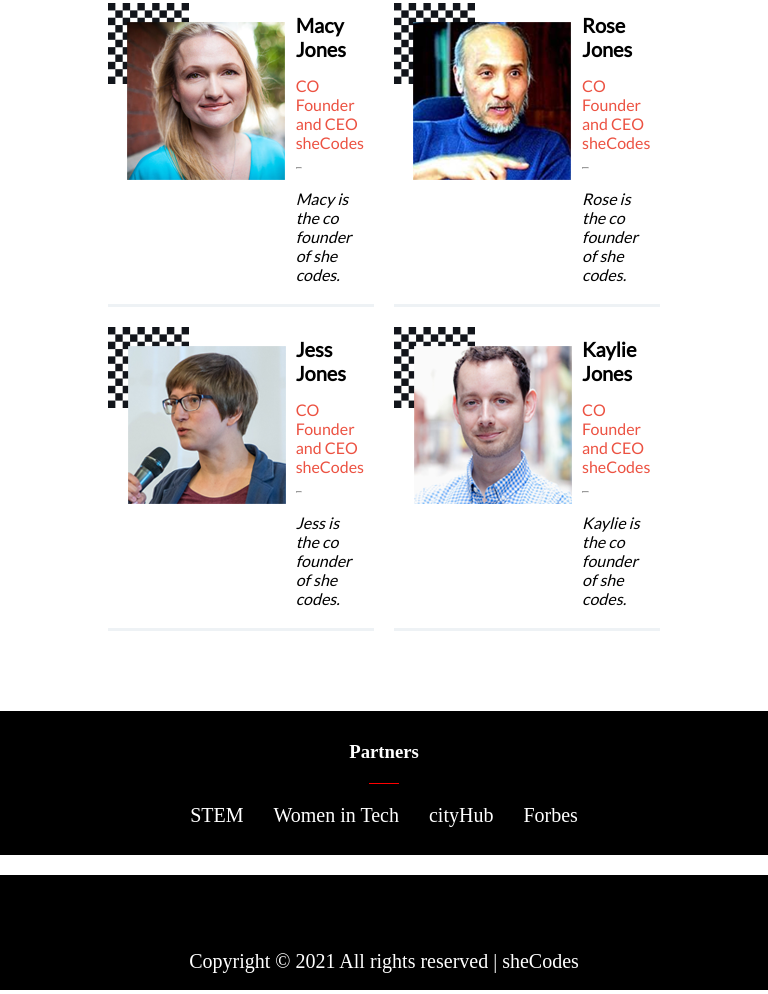
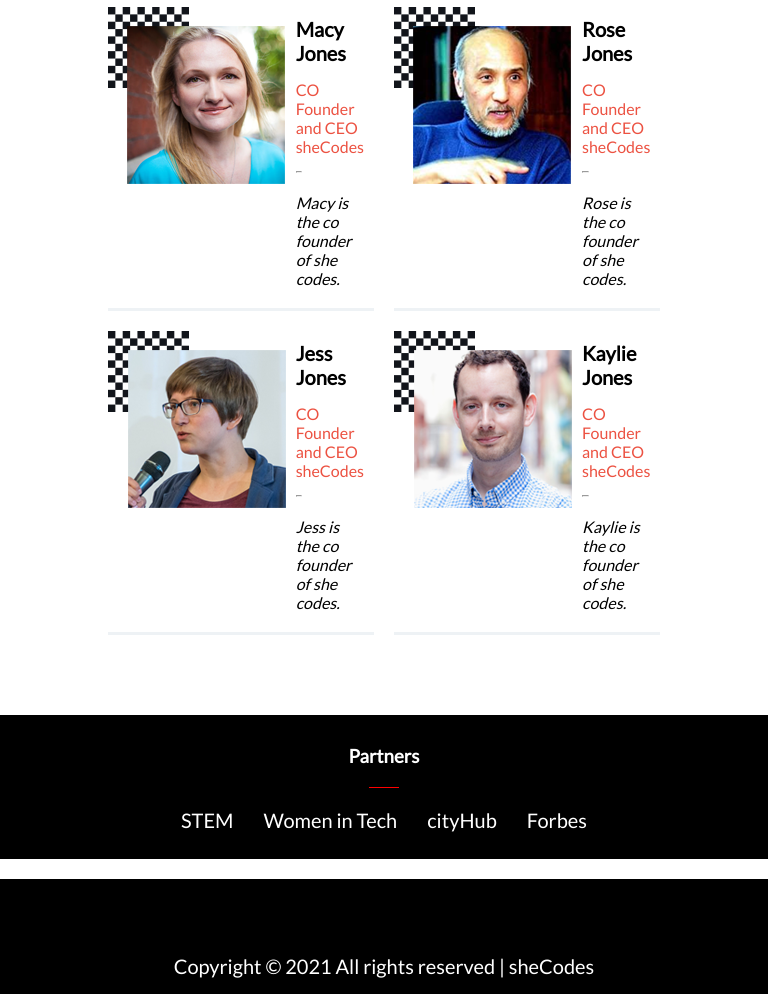
Before and after one commit to iLynette/sheCodes-capstone, a website: page index.html in a window 768 px wide. Shown: the part 1642-2636 px from the top of the page. Drawn offline with Linux system fonts and the light colour scheme; a web font is replaced by a local one.

Commit message:
Add font family to required sections

```diff
--- a/main.css
+++ b/main.css
@@ -169,6 +169,7 @@ li {
     justify-content: center;
     align-items: center;
     padding-bottom: 10px;
+    font-family: "Lato", sans-serif;
   }
 
   .whiteLine {
@@ -178,6 +179,7 @@ li {
   .main h3 {
     color: #fff;
     padding-bottom: 10px;
+    font-family: "Lato", sans-serif;
   }
 
   .one {
@@ -239,6 +241,7 @@ li {
     justify-content: center;
     align-items: center;
     padding: 20px;
+    font-family: "Lato", sans-serif;
   }
 
   .guest {
@@ -397,6 +400,7 @@ li {
     flex-direction: column;
     margin: 20px;
     color: #fff;
+    font-family: "Lato", sans-serif;
   }
 
   .icons1 p {
@@ -420,6 +424,7 @@ li {
     font-size: 22px;
     padding-bottom: 20px;
     color: #fff;
+    font-family: "Lato", sans-serif;
   }
 
   .icons2 p {
@@ -469,6 +474,7 @@ li {
     gap: 10px;
     margin: 8px;
     margin-right: 100px;
+    font-family: "Lato", sans-serif;
   }
 
   .mail a {
@@ -490,6 +496,7 @@ li {
 
   .light li a {
     color: #837d7d;
+    font-family: "Lato", sans-serif;
   }
 
   .secondMenu {
@@ -568,6 +575,7 @@ li {
     font-size: 14px;
     border: 4px solid #fff;
     width: 50%;
+    font-family: "Lato", sans-serif;
   }
 
   .date {
@@ -600,6 +608,7 @@ li {
     align-items: center;
     gap: 10px;
     color: #fff;
+    font-family: "Lato", sans-serif;
   }
 
   .redLine {
@@ -684,6 +693,7 @@ li {
     justify-content: center;
     align-items: center;
     gap: 30px;
+    font-family: "Lato", sans-serif;
   }
 
   .supporters span {
@@ -726,6 +736,10 @@ li {
     background-position: center;
     background-size: cover;
     justify-content: center;
+  }
+
+  .speakers {
+    font-family: "Lato", sans-serif;
   }
 
   .guest {
@@ -916,6 +930,7 @@ li {
     height: 10vh;
     gap: 60px;
     background-color: #000;
+    font-family: "Lato", sans-serif;
   }
 
   .icons2 p {
```
